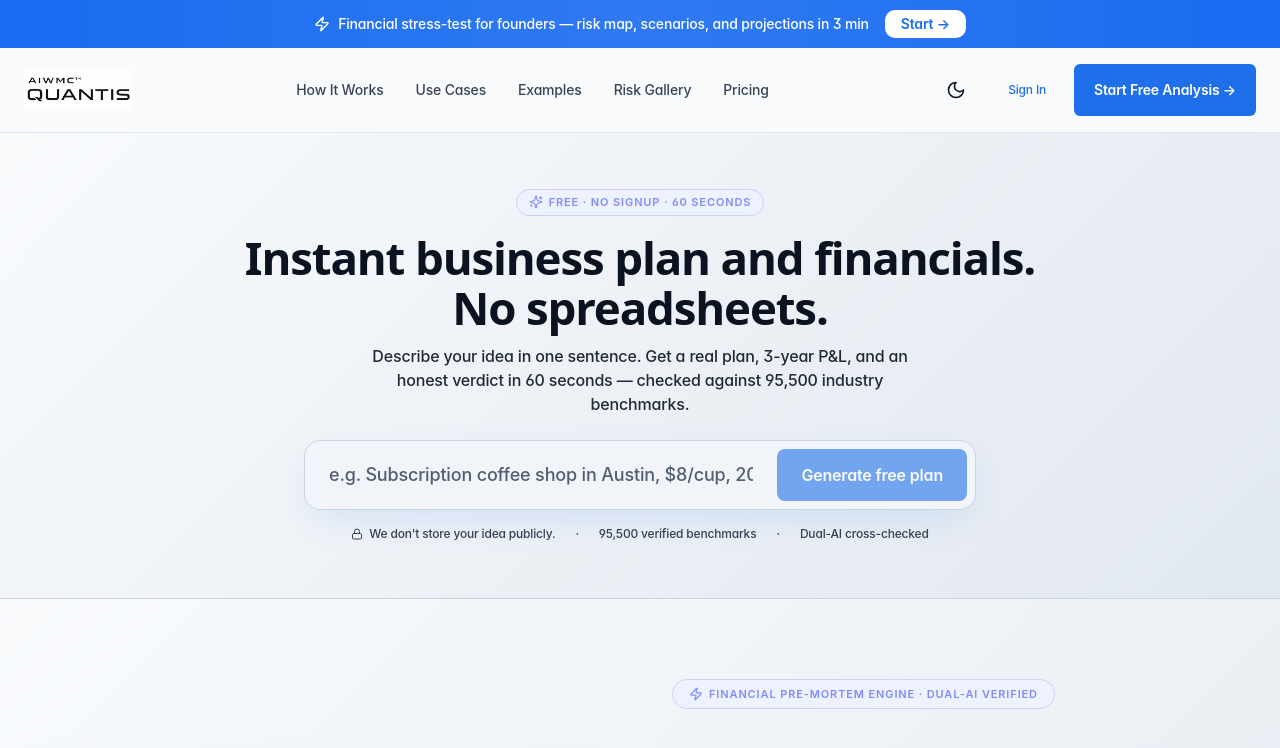
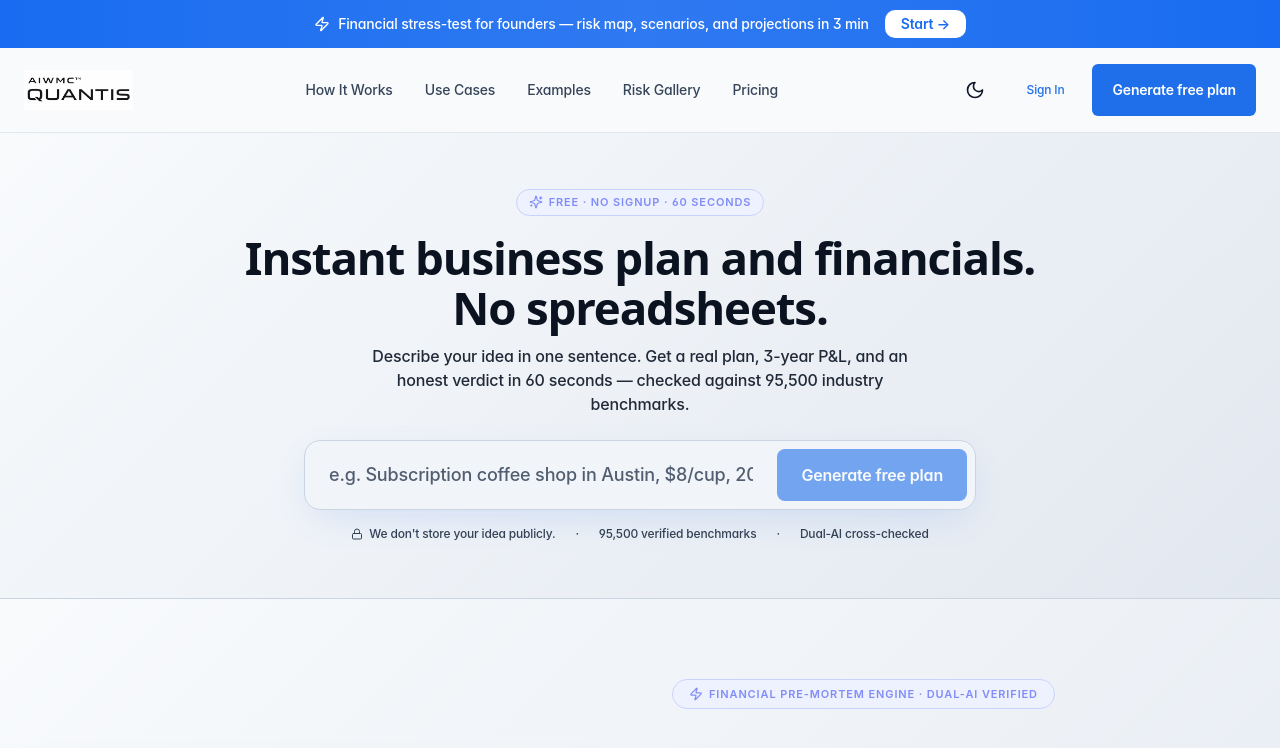
Before and after one commit to AIWMCX/aiwmcquantis, a React (Vite) app: page / in a window 1280 px wide. Shown: the top 748 px of the page. Built offline with nearby package versions, Linux system fonts and the light colour scheme; no server answers; the database is empty; a web font is replaced by a local one.

Commit message:
Changes
Co-authored-by: AIWMCX <208394325+AIWMCX@users.noreply.github.com>

```diff
--- a/src/pages/Landing.tsx
+++ b/src/pages/Landing.tsx
@@ -111,8 +111,8 @@ export default function Landing() {
                     <span className="text-sm text-foreground truncate max-w-[120px]">{user.email}</span>
                   </div>
                   <Link to="/app">
-                    <Button size="sm" className="gap-2 min-h-[52px] px-5 text-sm font-semibold">
-                      Go to App <ArrowRight className="w-4 h-4" />
+                    <Button size="sm" className="min-h-[52px] px-5 text-sm font-semibold">
+                      Go to App
                     </Button>
                   </Link>
                 </>
@@ -122,8 +122,8 @@ export default function Landing() {
                     <Button variant="ghost" size="sm" className="min-h-[48px]">Sign In</Button>
                   </Link>
                   <Link to="/app">
-                    <Button size="sm" className="gap-2 min-h-[52px] px-5 text-sm font-semibold">
-                      Start Free Analysis →
+                    <Button size="sm" className="min-h-[52px] px-5 text-sm font-semibold">
+                      Generate free plan
                     </Button>
                   </Link>
                 </>
```
